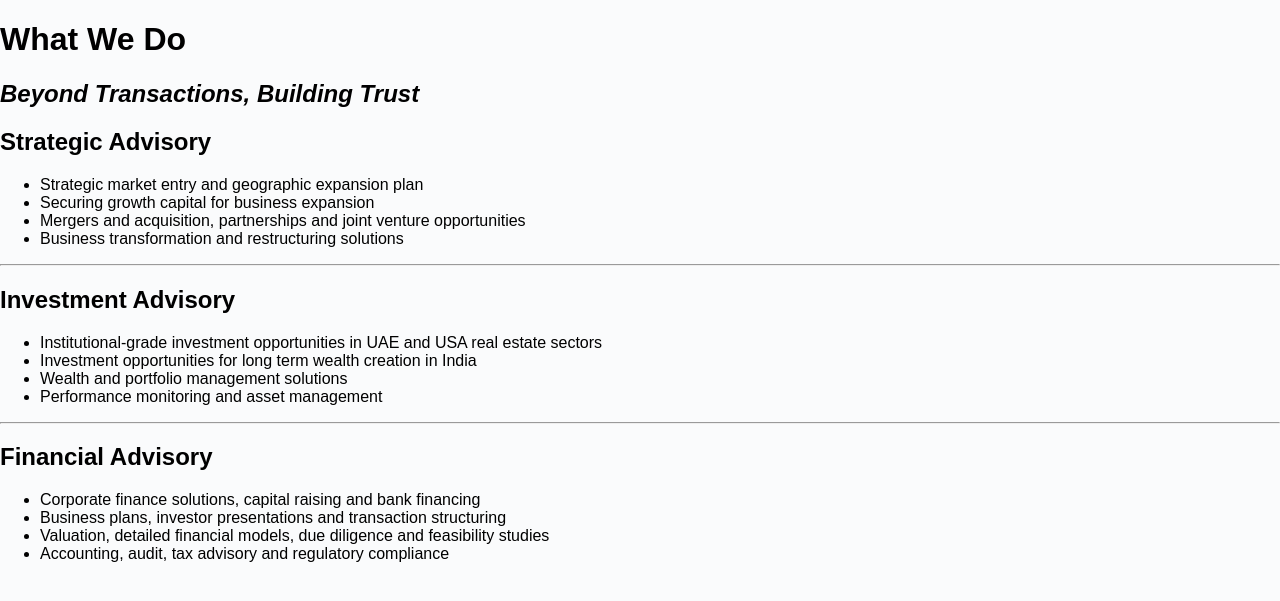
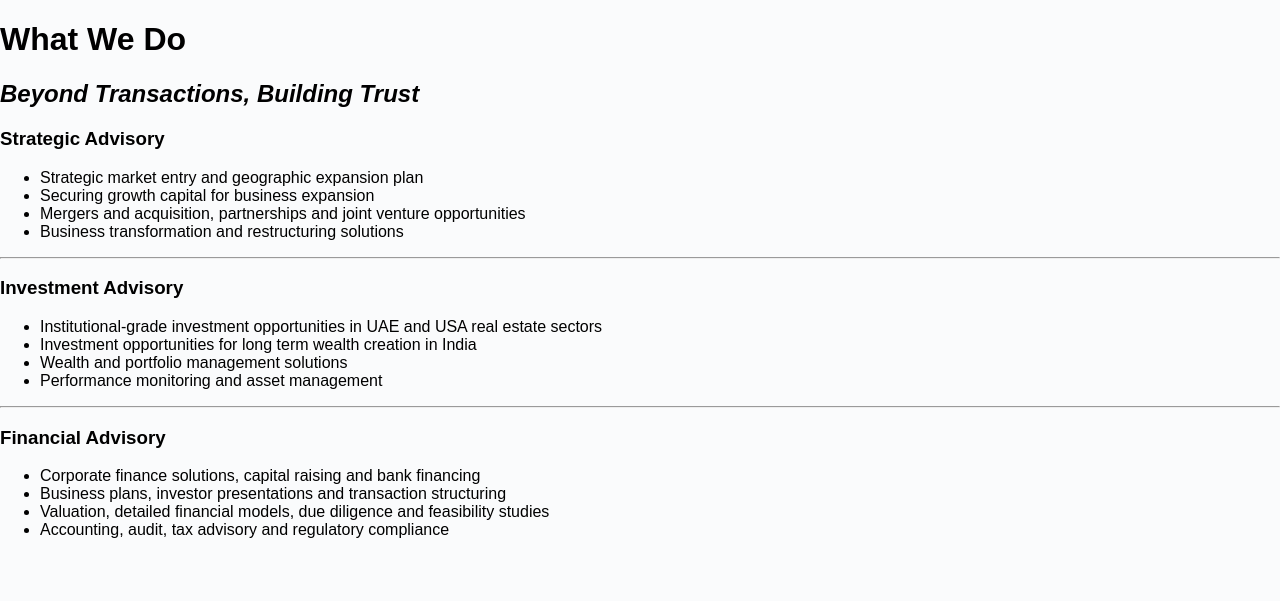
Before and after one commit to ashish161/naveen, a Jekyll site: the page built from _sections/02-what-we-do.md, in a window 1280 px wide. Shown: the top 601 px of the page. Built offline with Jekyll 4.4.1, drawn with Linux system fonts in a browser that asks for light colours.

```diff
--- a/_sections/02-what-we-do.md
+++ b/_sections/02-what-we-do.md
@@ -8,7 +8,7 @@
 # What We Do
 ## _Beyond Transactions, Building Trust_
 
-## Strategic Advisory
+### Strategic Advisory
   - Strategic market entry and geographic expansion plan
   - Securing growth capital for business expansion
   - Mergers and acquisition, partnerships and joint venture opportunities
@@ -16,7 +16,7 @@
 
 ---
 
-## Investment Advisory
+### Investment Advisory
   - Institutional-grade investment opportunities in UAE and USA real estate sectors
   - Investment opportunities for long term wealth creation in India
   - Wealth and portfolio management solutions
@@ -24,7 +24,7 @@
 
 ---
 
-## Financial Advisory
+### Financial Advisory
   - Corporate finance solutions, capital raising and bank financing
   - Business plans, investor presentations and transaction structuring
   - Valuation, detailed financial models, due diligence and feasibility studies
```
Also changed, not shown: 4 other files.
